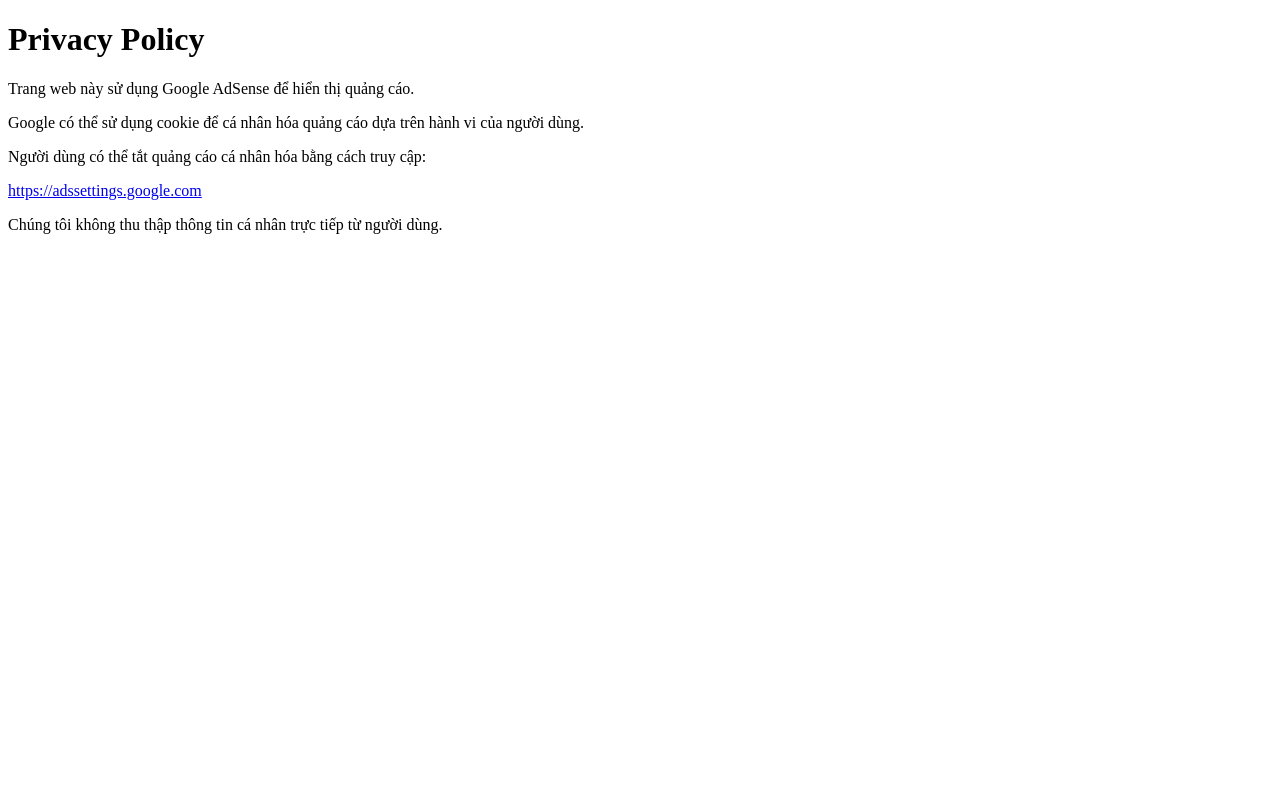
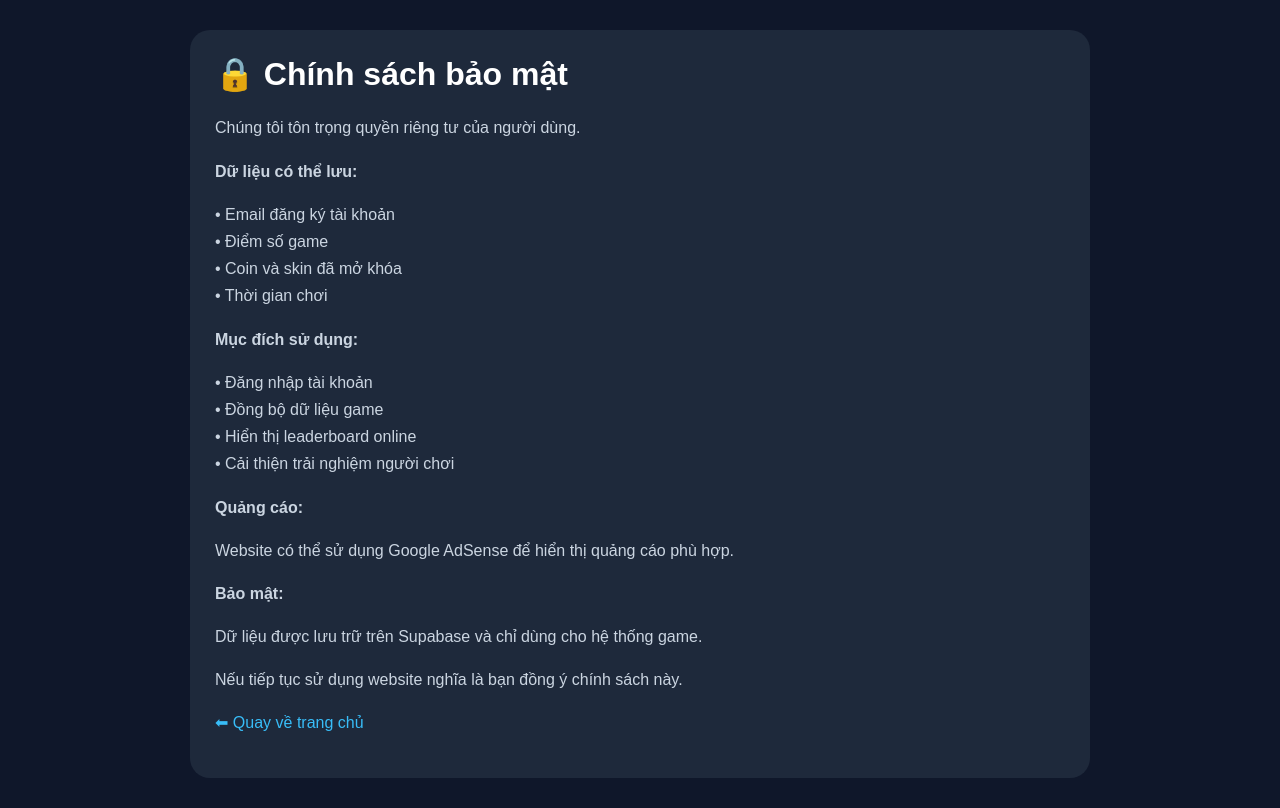
Before and after one commit to InfiniteMagazine228/-, a plain HTML site: page privacy.html in a window 1280 px wide. Drawn offline with Linux system fonts and the light colour scheme.

Commit message:
Update privacy policy content and styling

```diff
--- a/privacy.html
+++ b/privacy.html
@@ -1,21 +1,54 @@
-<!DOCTYPE html>
+<!-- =========================
+FILE 5/6 : privacy.html
+========================= -->
+<!doctype html>
 <html lang="vi">
 <head>
-  <meta charset="UTF-8">
-  <title>Privacy Policy</title>
+<meta charset="utf-8">
+<meta name="viewport" content="width=device-width,initial-scale=1">
+<title>Chính sách bảo mật - Plumber Quest</title>
+<style>
+body{margin:0;font-family:Arial;background:#0f172a;color:#fff}
+.wrap{max-width:900px;margin:auto;padding:30px}
+.card{background:#1e293b;padding:25px;border-radius:20px}
+a{color:#38bdf8;text-decoration:none}
+h1{margin-top:0}
+p{line-height:1.7;color:#cbd5e1}
+</style>
 </head>
 <body>
-  <h1>Privacy Policy</h1>
+<div class="wrap">
+<div class="card">
+<h1>🔒 Chính sách bảo mật</h1>
 
-  <p>Trang web này sử dụng Google AdSense để hiển thị quảng cáo.</p>
+<p>Chúng tôi tôn trọng quyền riêng tư của người dùng.</p>
 
-  <p>Google có thể sử dụng cookie để cá nhân hóa quảng cáo dựa trên hành vi của người dùng.</p>
+<p><b>Dữ liệu có thể lưu:</b></p>
+<p>
+• Email đăng ký tài khoản<br>
+• Điểm số game<br>
+• Coin và skin đã mở khóa<br>
+• Thời gian chơi
+</p>
 
-  <p>Người dùng có thể tắt quảng cáo cá nhân hóa bằng cách truy cập:</p>
+<p><b>Mục đích sử dụng:</b></p>
+<p>
+• Đăng nhập tài khoản<br>
+• Đồng bộ dữ liệu game<br>
+• Hiển thị leaderboard online<br>
+• Cải thiện trải nghiệm người chơi
+</p>
 
-  <a href="https://adssettings.google.com">https://adssettings.google.com</a>
+<p><b>Quảng cáo:</b></p>
+<p>Website có thể sử dụng Google AdSense để hiển thị quảng cáo phù hợp.</p>
 
-  <p>Chúng tôi không thu thập thông tin cá nhân trực tiếp từ người dùng.</p>
+<p><b>Bảo mật:</b></p>
+<p>Dữ liệu được lưu trữ trên Supabase và chỉ dùng cho hệ thống game.</p>
 
+<p>Nếu tiếp tục sử dụng website nghĩa là bạn đồng ý chính sách này.</p>
+
+<p><a href="index.html">⬅ Quay về trang chủ</a></p>
+</div>
+</div>
 </body>
 </html>
```
